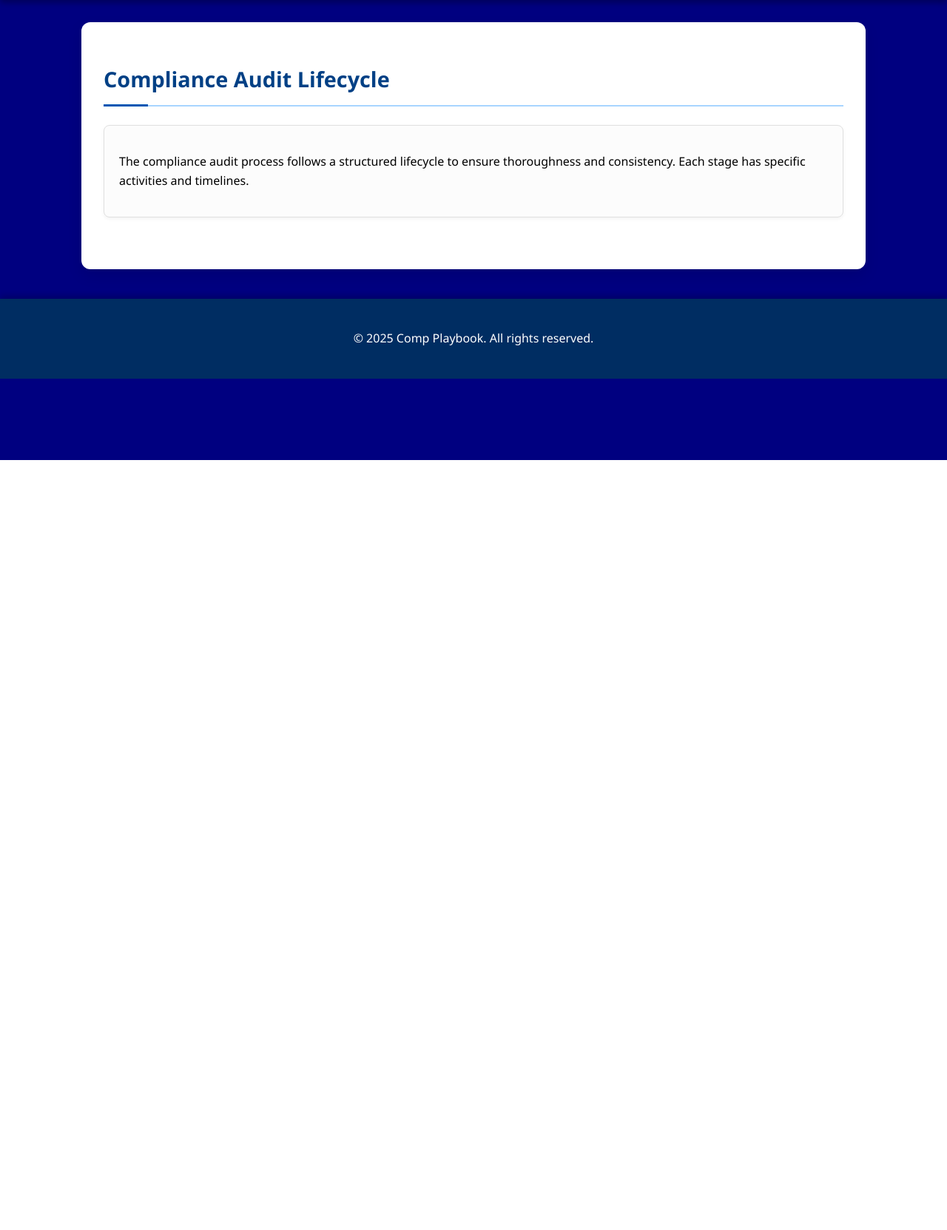
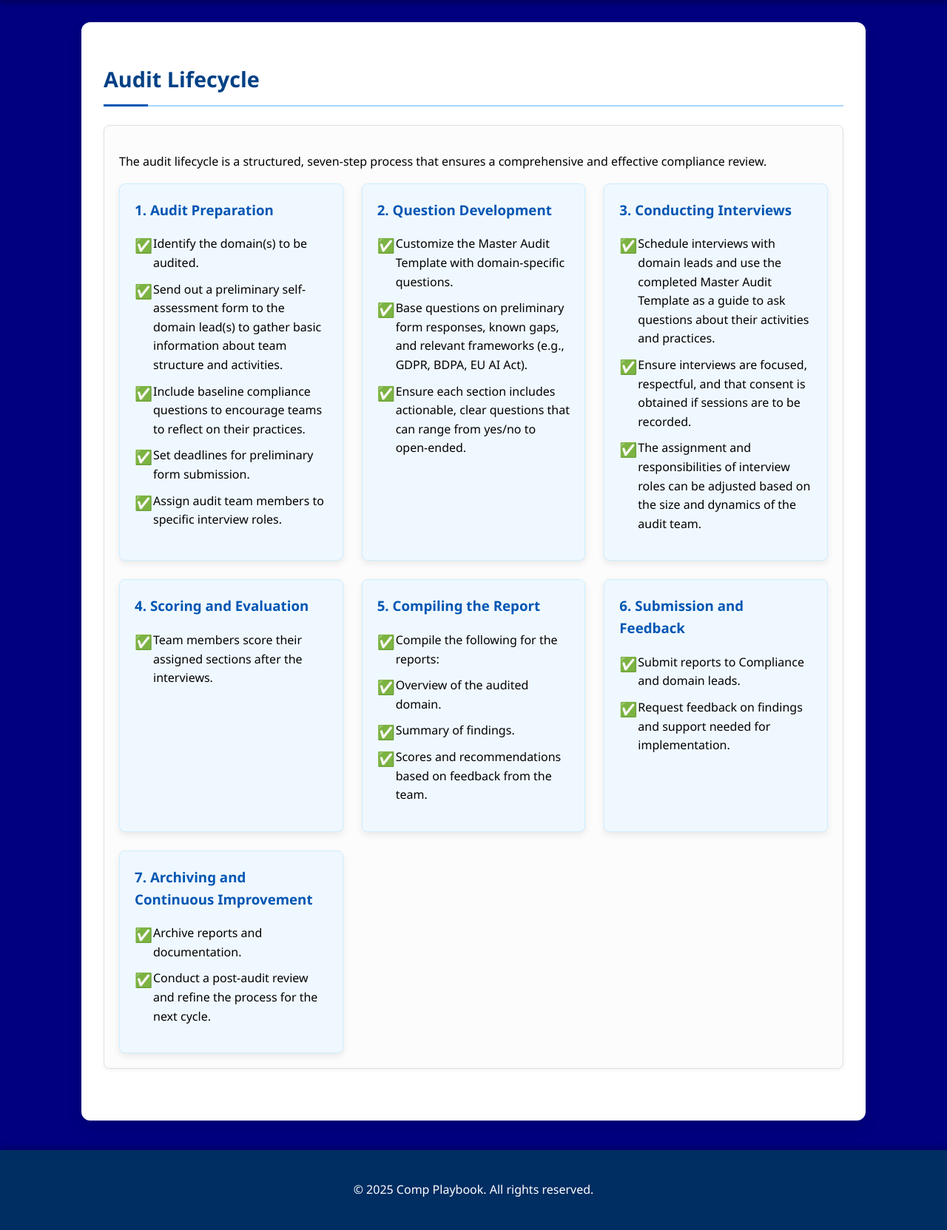
Before and after one commit to DestinyAkira/Comp_Playbook, a Flask app: page /lifecycle in a window 1280 px wide. Shown: the part 178-1841 px from the top of the page at 74% size. Before the commit the page ends 800 px from the top, so only its background shows below. Run offline with Flask 3, Linux system fonts and the light colour scheme.

Commit message:
Your update message here

```diff
--- a/templates/lifecycle.html
+++ b/templates/lifecycle.html
@@ -3,7 +3,7 @@
 <head>
     <meta charset="UTF-8">
     <meta name="viewport" content="width=device-width, initial-scale=1.0">
-    <title>Comp Playbook - Audit Lifecycle</title>
+    <title>Audit Lifecycle - Comp Playbook</title>
     <link rel="stylesheet" href="{{ url_for('static', filename='style.css') }}">
 </head>
 <body>
@@ -17,29 +17,72 @@
                 <li><a href="/audit_form">Audit Form</a></li>
                 <li><a href="/score_calculator">Score Calculator</a></li>
                 <li><a href="/supporting_files">Supporting Files</a></li>
-                <li><a href="/sign_off">Sign Off</a></li> {# ADDED: New Sign Off link #}
+                <li><a href="/sign_off">Sign Off</a></li>
             </ul>
         </nav>
     </header>
     <main>
-        <h2>Compliance Audit Lifecycle</h2>
+        <h2>Audit Lifecycle</h2>
         <section>
             <p>
-                The compliance audit process follows a structured lifecycle to ensure thoroughness and consistency. Each stage has specific activities and timelines.
+                The audit lifecycle is a structured, seven-step process that ensures a comprehensive and effective compliance review.
             </p>
             <div class="lifecycle-container">
-                {% for stage in lifecycle_stages %}
-                    <div class="lifecycle-stage">
-                        <h3>{{ stage.stage }}</h3>
-                        <p><strong>Timeline:</strong> {{ stage.timeline }}</p>
-                        <h4>Details:</h4>
-                        <ul>
-                            {% for detail in stage.details %}
-                                <li>{{ detail }}</li>
-                            {% endfor %}
-                        </ul>
-                    </div>
-                {% endfor %}
+                <div class="lifecycle-stage">
+                    <h3>1. Audit Preparation</h3>
+                    <ul>
+                        <li>Identify the domain(s) to be audited.</li>
+                        <li>Send out a preliminary self-assessment form to the domain lead(s) to gather basic information about team structure and activities.</li>
+                        <li>Include baseline compliance questions to encourage teams to reflect on their practices.</li>
+                        <li>Set deadlines for preliminary form submission.</li>
+                        <li>Assign audit team members to specific interview roles.</li>
+                    </ul>
+                </div>
+                <div class="lifecycle-stage">
+                    <h3>2. Question Development</h3>
+                    <ul>
+                        <li>Customize the Master Audit Template with domain-specific questions.</li>
+                        <li>Base questions on preliminary form responses, known gaps, and relevant frameworks (e.g., GDPR, BDPA, EU AI Act).</li>
+                        <li>Ensure each section includes actionable, clear questions that can range from yes/no to open-ended.</li>
+                    </ul>
+                </div>
+                <div class="lifecycle-stage">
+                    <h3>3. Conducting Interviews</h3>
+                    <ul>
+                        <li>Schedule interviews with domain leads and use the completed Master Audit Template as a guide to ask questions about their activities and practices.</li>
+                        <li>Ensure interviews are focused, respectful, and that consent is obtained if sessions are to be recorded.</li>
+                        <li>The assignment and responsibilities of interview roles can be adjusted based on the size and dynamics of the audit team.</li>
+                    </ul>
+                </div>
+                <div class="lifecycle-stage">
+                    <h3>4. Scoring and Evaluation</h3>
+                    <ul>
+                        <li>Team members score their assigned sections after the interviews.</li>
+                    </ul>
+                </div>
+                <div class="lifecycle-stage">
+                    <h3>5. Compiling the Report</h3>
+                    <ul>
+                        <li>Compile the following for the reports:</li>
+                        <li>Overview of the audited domain.</li>
+                        <li>Summary of findings.</li>
+                        <li>Scores and recommendations based on feedback from the team.</li>
+                    </ul>
+                </div>
+                <div class="lifecycle-stage">
+                    <h3>6. Submission and Feedback</h3>
+                    <ul>
+                        <li>Submit reports to Compliance and domain leads.</li>
+                        <li>Request feedback on findings and support needed for implementation.</li>
+                    </ul>
+                </div>
+                <div class="lifecycle-stage">
+                    <h3>7. Archiving and Continuous Improvement</h3>
+                    <ul>
+                        <li>Archive reports and documentation.</li>
+                        <li>Conduct a post-audit review and refine the process for the next cycle.</li>
+                    </ul>
+                </div>
             </div>
         </section>
     </main>
```
Also changed, not shown: templates/roles.html (+45 -10 lines).
